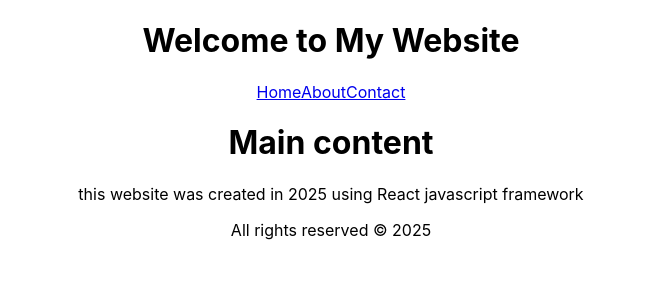
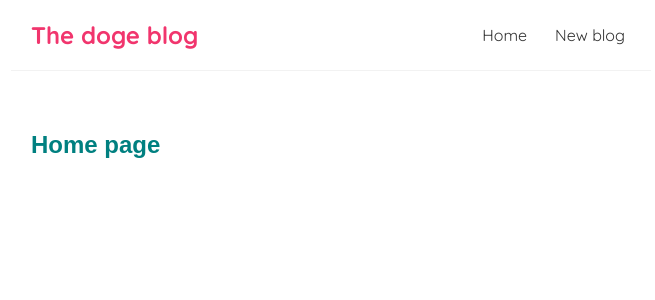
Before and after one commit to adam-rifai/React-app, a React (Create React App) app: page / in a window 1280 px wide. Shown: the top 300 px of the page, without its empty margins (309-964 px from the left). Built offline with nearby package versions, Linux system fonts and the light colour scheme.

Commit message:
The dog blog

```diff
--- a/src/App.css
+++ /dev/null
@@ -1,38 +0,0 @@
-.App {
-  text-align: center;
-}
-
-.App-logo {
-  height: 40vmin;
-  pointer-events: none;
-}
-
-@media (prefers-reduced-motion: no-preference) {
-  .App-logo {
-    animation: App-logo-spin infinite 20s linear;
-  }
-}
-
-.App-header {
-  background-color: #282c34;
-  min-height: 100vh;
-  display: flex;
-  flex-direction: column;
-  align-items: center;
-  justify-content: center;
-  font-size: calc(10px + 2vmin);
-  color: white;
-}
-
-.App-link {
-  color: #61dafb;
-}
-
-@keyframes App-logo-spin {
-  from {
-    transform: rotate(0deg);
-  }
-  to {
-    transform: rotate(360deg);
-  }
-}
--- a/src/App.js
+++ /dev/null
@@ -1,18 +0,0 @@
-import "./App.css";
-import React from "react";
-// import components:
-import Header from "./Header";
-import Footer from "./Footer";
-import Main from "./Main";
-
-const App = () => {
-  return (
-    <main className="App">
-      <Header />
-      <Main />
-      <Footer />
-    </main>
-  );
-};
-
-export default App;
--- /dev/null
+++ b/src/App.jsx
@@ -0,0 +1,15 @@
+// import React from "react"; //this in old versions of react.
+import Nav from "./navbar";
+import Home from "./Home";
+const App = () => {
+  return (
+    <div className="App">
+      <Nav />
+      <div className="content">
+        <Home />
+      </div>
+    </div>
+  );
+};
+
+export default App;
--- a/src/Footer.jsx
+++ /dev/null
@@ -1,10 +0,0 @@
-// creating a footer component with one paragraph.
-const Footer = () => {
-  return (
-    <div>
-      <p>All rights reserved &copy; 2025</p>
-    </div>
-  );
-};
-
-export default Footer;
--- a/src/Header.jsx
+++ /dev/null
@@ -1,14 +0,0 @@
-const Header = () => {
-  return (
-    <header>
-      <h1 className="wel_class">Welcome to My Website</h1>
-      <nav className="nav_links">
-        <a href="#">Home</a>
-        <a href="#">About</a>
-        <a href="#">Contact</a>
-      </nav>
-    </header>
-  );
-};
-
-export default Header;
--- /dev/null
+++ b/src/Home.jsx
@@ -0,0 +1,10 @@
+const Home = () => {
+  return (
+    <div className="home">
+      {/* this is an inline styling inside a jsx element..! */}
+      <h2 style={{ color: "teal", fontFamily: "fantasy" }}>Home page</h2>
+    </div>
+  );
+};
+
+export default Home;
--- a/src/Main.jsx
+++ /dev/null
@@ -1,11 +0,0 @@
-// creating a component called Main.
-const Main = () => {
-  return (
-    <div>
-      <h1>Main content</h1>
-      <p> this website was created in 2025 using React javascript framework</p>
-    </div>
-  );
-};
-
-export default Main;
--- a/src/index.css
+++ b/src/index.css
@@ -1,13 +1,35 @@
-body {
+@import url("https://fonts.googleapis.com/css2?family=Quicksand:wght@300;400;500;600;700&display=swap");
+
+/* base styles */
+* {
   margin: 0;
-  font-family: -apple-system, BlinkMacSystemFont, 'Segoe UI', 'Roboto', 'Oxygen',
-    'Ubuntu', 'Cantarell', 'Fira Sans', 'Droid Sans', 'Helvetica Neue',
-    sans-serif;
-  -webkit-font-smoothing: antialiased;
-  -moz-osx-font-smoothing: grayscale;
+  font-family: "Quicksand";
+  color: #333;
 }
-
-code {
-  font-family: source-code-pro, Menlo, Monaco, Consolas, 'Courier New',
-    monospace;
+.navbar {
+  padding: 20px;
+  display: flex;
+  align-items: center;
+  max-width: 600px;
+  margin: 0 auto;
+  border-bottom: 1px solid #f2f2f2;
 }
+.navbar h1 {
+  color: #f1356d;
+}
+.navbar .links {
+  margin-left: auto;
+}
+.navbar a {
+  margin-left: 16px;
+  text-decoration: none;
+  padding: 6px;
+}
+.navbar a:hover {
+  color: #f1356d;
+}
+.content {
+  max-width: 600px;
+  margin: 40px auto;
+  padding: 20px;
+}
--- /dev/null
+++ b/src/navbar.jsx
@@ -0,0 +1,15 @@
+// we used 'sfc'+Tab snipped to component.!
+
+const Nav = () => {
+  return (
+    <nav className="navbar">
+      <h1>The doge blog</h1>
+      <div className="links">
+        <a href="/">Home</a>
+        <a href="/create">New blog</a>
+      </div>
+    </nav>
+  );
+};
+
+export default Nav;
```
Also changed, not shown: src/reportWebVitals.js (deleted, +0 -13 lines), src/logo.svg (deleted).
